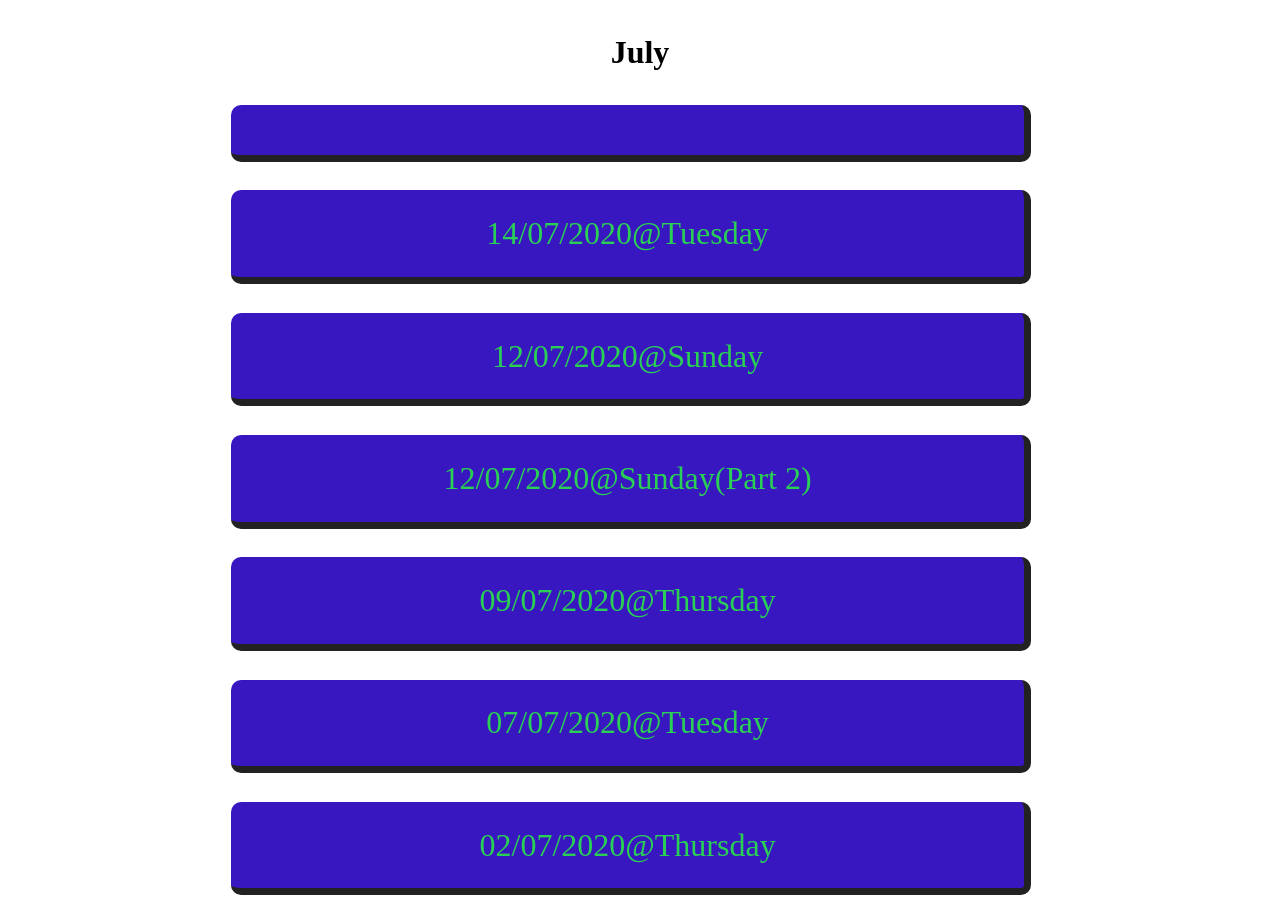
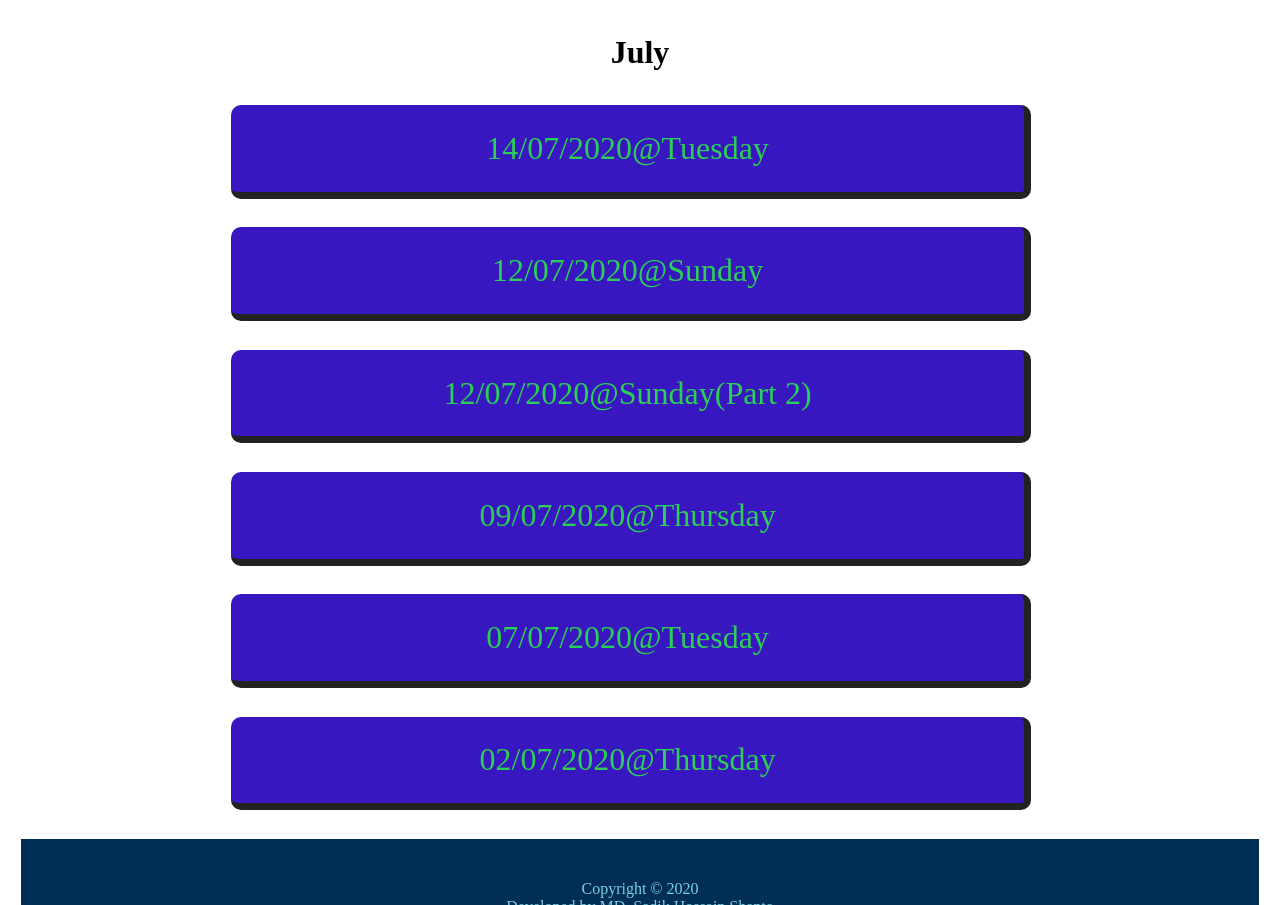
Before and after one commit to Frost101/RMC-61, a plain HTML site: page PhysiologyClass.html in a window 1280 px wide. Shown: the part 1198-2103 px from the top of the page. Drawn offline with Linux system fonts and the light colour scheme.

Commit message:
Update PhysiologyClass.html

```diff
--- a/PhysiologyClass.html
+++ b/PhysiologyClass.html
@@ -30,7 +30,7 @@
 
 
         <h1 align="center">July</h1>
-        <a href="" class="CommonBlock"><div><span> </span></div></a>
+
         <a href="https://drive.google.com/file/d/10CgNdrS5KDmTqLKHuSy-zAkeHwxeLjb4/view?usp=sharing" class="CommonBlock"><div><span> 14/07/2020@Tuesday</span></div></a>
         <a href="https://drive.google.com/file/d/1jqISMNkBaQlZW7Zr3HmloKZV_TmSlaHO/view?usp=sharing" class="CommonBlock"><div><span>12/07/2020@Sunday</span></div></a>
         <a href="https://drive.google.com/file/d/1DD7pTriWGDrmwznOMe4RzaUKK84FamGI/view?usp=sharing" class="CommonBlock"><div><span>12/07/2020@Sunday(Part 2)</span></div></a>
```
